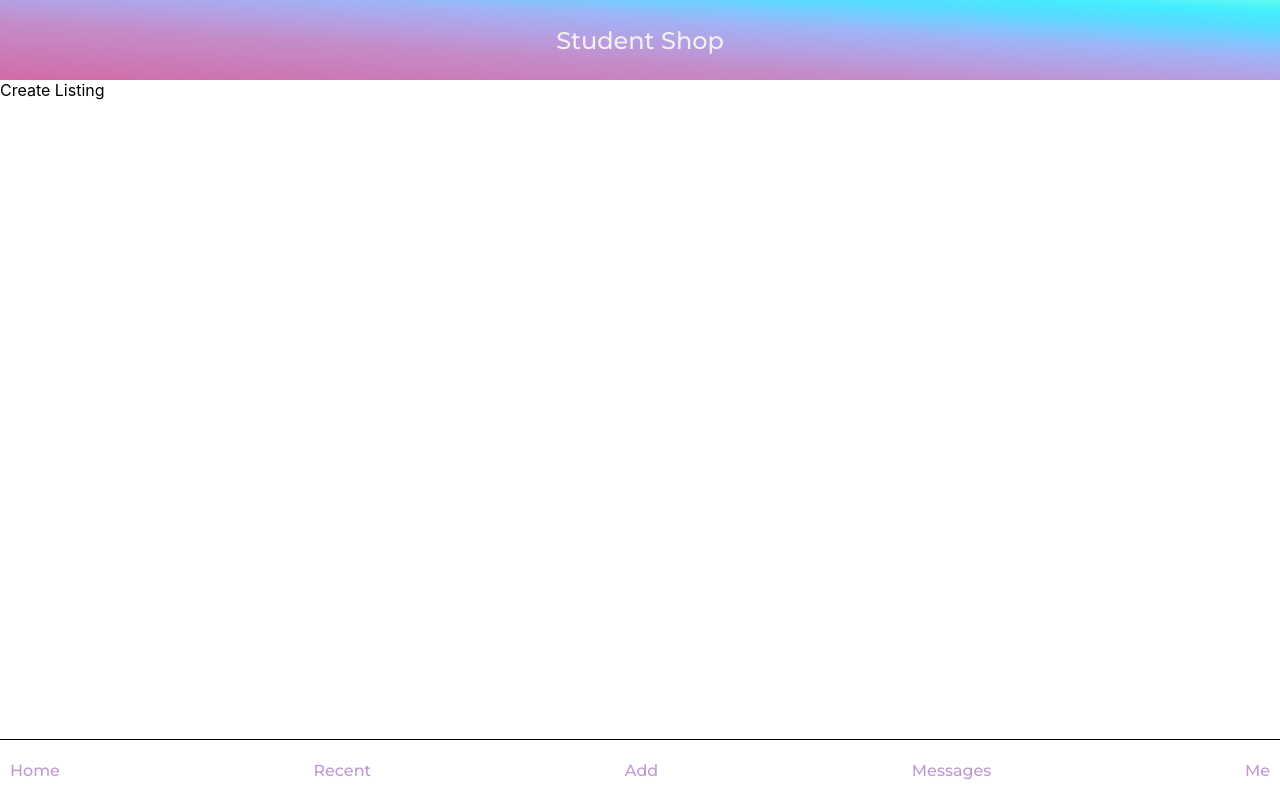
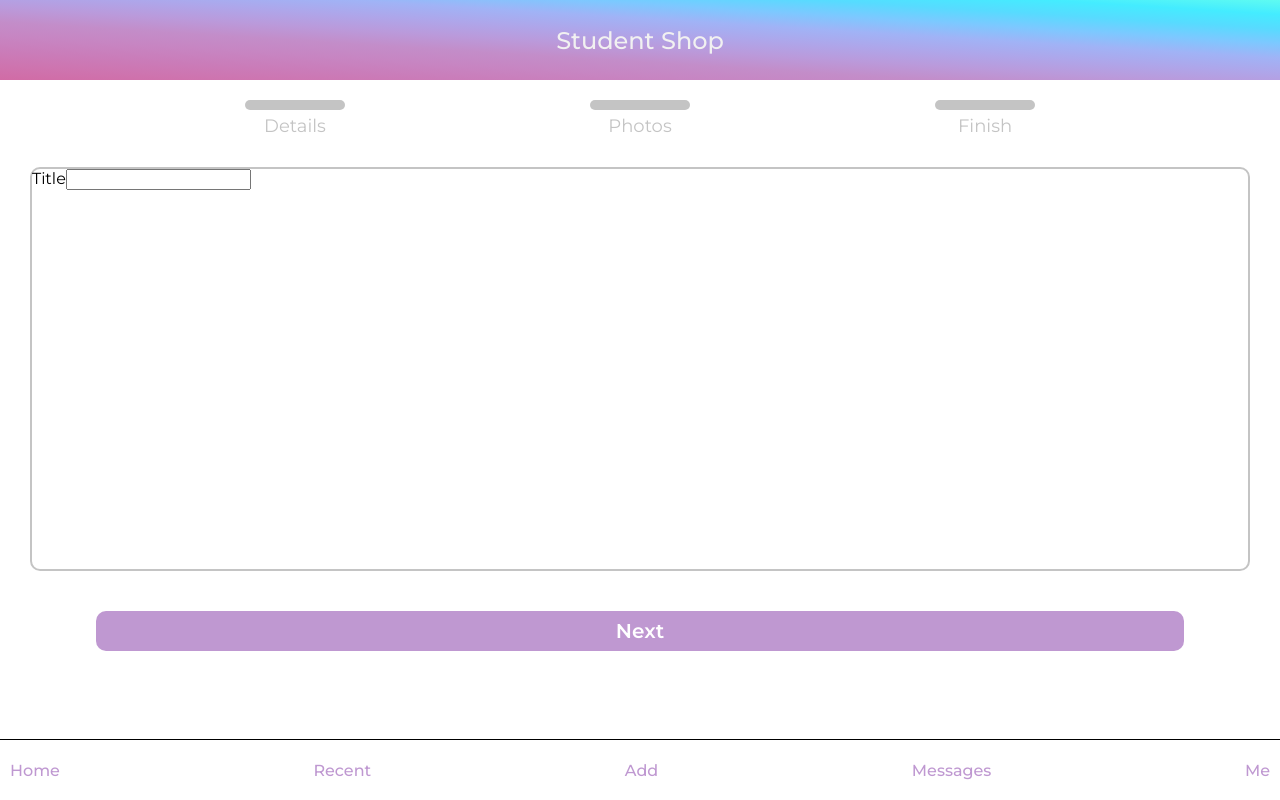
Before and after one commit to khuynh09/student-shop, a React (Create React App) app: page /listing/new in a window 1280 px wide. Built offline with nearby package versions, Linux system fonts and the light colour scheme.

Commit message:
Added basic styling. Not done

```diff
--- a/src/components/CreateListing.jsx
+++ b/src/components/CreateListing.jsx
@@ -3,44 +3,84 @@ import styled from "styled-components";
 import { useHistory } from "react-router-dom";
 
 const Styles = styled.div`
-    /* .navdiv {
-        border-top: black solid 1px;
+    .page-container {
         font-family: Montserrat;
-        height: 80px;
-        display: flex;
-        align-items: center;
-        justify-content: space-between;
-        position: fixed;
-        left: 0;
-        bottom: 0;
-        height: 60px;
-        width: 100%;
     }
 
-    .logo {
-        font-size: 1.5rem;
-        font-weight: 800;
-    }
-    .logo:hover {
-        cursor: pointer;
+    .status-container {
+        display: flex;
+        justify-content: space-evenly;
+        margin-top: 20px;
     }
 
-    .nav-item {
-        color: #bf98d1;
-        font-weight: 500;
-        text-decoration: none;
-        padding: 10px;
+    .bar {
+        height: 10px;
+        width: 100px;
+        border-radius: 10px;
+        background-color: #C4C4C4;
     }
 
-    nav-item:hover {
-        cursor: pointer;
-    } */
+    .status-text {
+        text-align: center;
+        margin-top: 5px;
+        color: #C4C4C4;
+        font-size: 18px;
+    }
+
+    .form-container {
+        margin: 30px;
+        border-radius: 10px;
+        border: 2px solid #C4C4C4;
+        height: 50vh;
+    }
+
+    .next-button {
+        width: 85vw;
+        margin: 0 auto;
+        display: block;
+        margin-top: 40px;
+        height: 40px;
+        border-radius: 10px;
+        border: none;
+        background-color: #bf98d1;
+        color: white;
+        font-size: 20px;
+        font-weight: 600;
+        font-family: Montserrat;
+    }
 `;
 const CreateListing = ({history, location, match}) => {
     return (
-        <div>
-            Create Listing
+        <Styles>
+        <div className="page-container">
+            <div className="status-container">
+                <div className="details">
+                    <div className="bar"></div>
+                    <div className="status-text">Details</div>
+                </div>
+                <div className="photos">
+                    <div className="bar"></div>
+                    <div className="status-text">Photos</div>
+                </div>
+                <div className="finish">
+                    <div className="bar"></div>
+                    <div className="status-text">Finish</div>
+                </div>
+            </div>
+
+            <div className="form-container">
+                <form>
+                    <label className="form-label">Title</label>
+                    <input
+                        className="form-input"
+                        type="text"
+                    />
+                </form>
+            </div>
+
+            <button className="next-button">Next</button>
         </div>
+        </Styles>
     );
 };
 
```
